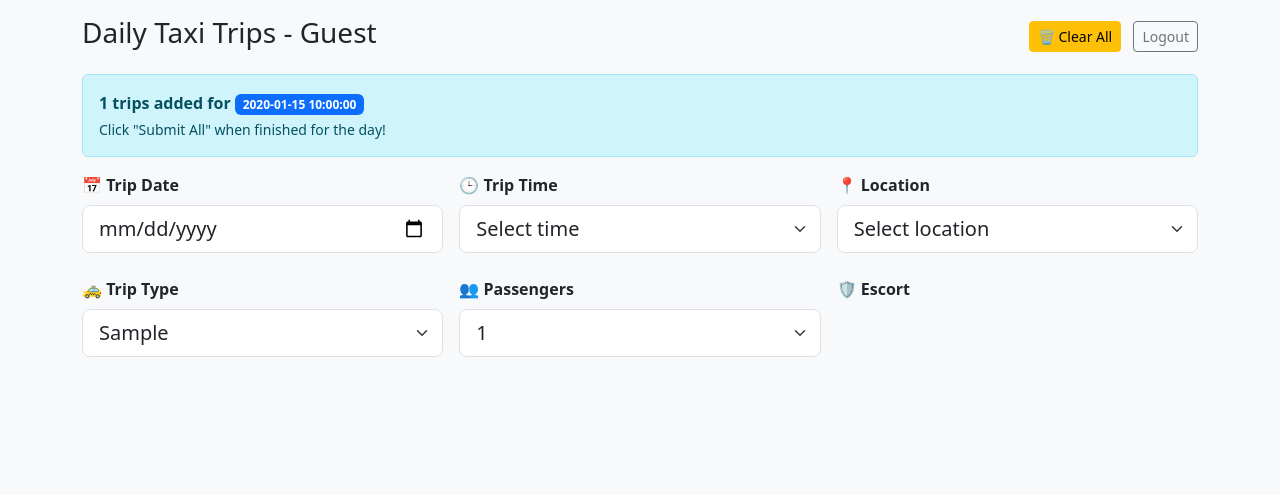
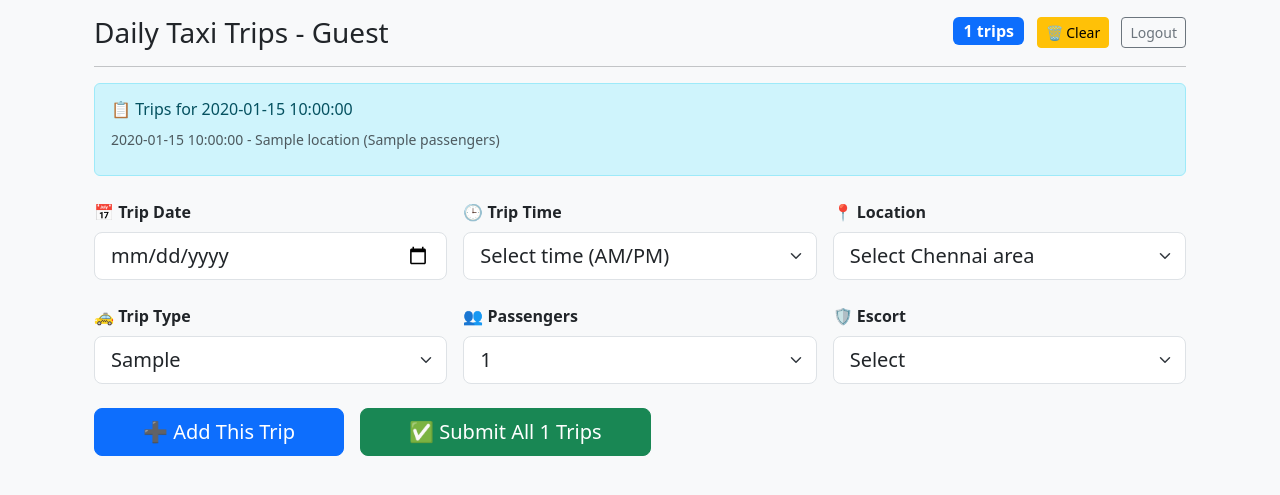
Before and after one commit to sabarish256/Daily-Trip-updation, a Flask app: template templates/trip_form.html in a window 1280 px wide. Shown: the top 495 px of the page. Run offline with Flask 3, Linux system fonts and the light colour scheme; the template is opened without the code that fills it: most values are stand-ins (such as "Sample title", 1, 10 or a date in 2020).

Commit message:
Update trip_form.html

```diff
--- a/templates/trip_form.html
+++ b/templates/trip_form.html
@@ -6,23 +6,34 @@
     <link href="https://cdn.jsdelivr.net/npm/bootstrap@5.3.2/dist/css/bootstrap.min.css" rel="stylesheet">
 </head>
 <body class="bg-light">
-<div class="container py-3">
-    <div class="d-flex justify-content-between align-items-center mb-3">
-        <h3>Daily Taxi Trips - {{ username|default('Guest') }}</h3>
+<div class="container py-3 px-2 px-md-4">
+    <div class="d-flex justify-content-between align-items-center mb-3 flex-wrap">
+        <h3 class="mb-2 mb-md-0">Daily Taxi Trips - {{ username|default('Guest') }}</h3>
         <div>
-            <a href="{{ url_for('clear_trips') }}" class="btn btn-warning btn-sm me-2">🗑️ Clear All</a>
+            {% if trips %}
+            <span class="badge bg-primary fs-6 me-2">{{ trips|length }} trips</span>
+            {% endif %}
+            <a href="{{ url_for('clear_trips') }}" class="btn btn-warning btn-sm me-2">🗑️ Clear</a>
             <a href="{{ url_for('logout') }}" class="btn btn-outline-secondary btn-sm">Logout</a>
         </div>
     </div>
+    <hr class="my-3">
 
     {% if trips %}
-    <div class="alert alert-info">
-        <strong>{{ trips|length }} trips added for <span class="badge bg-primary">{{ trip_date }}</span></strong>
-        <small class="d-block mt-1">Click "Submit All" when finished for the day!</small>
+    <div class="alert alert-info mb-4">
+        <h6>📋 Trips for {{ trip_date }}</h6>
+        <div class="row text-small">
+            {% for trip in trips %}
+            <div class="col-md-6 mb-2">
+                <small class="text-muted">{{ trip.time }} - {{ trip.location }} ({{ trip.passengers }})</small>
+            </div>
+            {% endfor %}
+        </div>
     </div>
     {% endif %}
 
     <form method="post">
+        <!-- DATE, TIME, LOCATION ROW -->
         <div class="row g-3 mb-4">
             <div class="col-12 col-md-4">
                 <label class="form-label fw-bold">📅 Trip Date</label>
@@ -32,7 +43,7 @@
             <div class="col-12 col-md-4">
                 <label class="form-label fw-bold">🕒 Trip Time</label>
                 <select class="form-select form-select-lg" name="trip_time" required>
-                    <option value="">Select time</option>
+                    <option value="">Select time (AM/PM)</option>
                     {% for t in time_options %}
                         <option value="{{ t }}">{{ t }}</option>
                     {% endfor %}
@@ -41,13 +52,15 @@
             <div class="col-12 col-md-4">
                 <label class="form-label fw-bold">📍 Location</label>
                 <select class="form-select form-select-lg" name="location" required>
-                    <option value="">Select location</option>
+                    <option value="">Select Chennai area</option>
                     {% for loc in locations %}
                         <option value="{{ loc }}">{{ loc }}</option>
                     {% endfor %}
                 </select>
             </div>
         </div>
+
+        <!-- TRIP TYPE, PASSENGERS, ESCORT ROW -->
         <div class="row g-3 mb-4">
             <div class="col-12 col-md-4">
                 <label class="form-label fw-bold">🚕 Trip Type</label>
@@ -67,4 +80,30 @@
             </div>
             <div class="col-12 col-md-4">
                 <label class="form-label fw-bold">🛡️ Escort</label>
-                <select
+                <select class="form-select form-select-lg" name="escort" required>
+                    <option value="">Select</option>
+                    {% for e in escort_options %}
+                        <option value="{{ e }}">{{ e }}</option>
+                    {% endfor %}
+                </select>
+            </div>
+        </div>
+
+        <!-- BUTTONS ROW -->
+        <div class="d-grid gap-2 d-md-flex justify-content-md-start">
+            <input type="hidden" name="action" value="add_trip">
+            <button type="submit" class="btn btn-primary btn-lg px-5 me-md-2 mb-2 mb-md-0">
+                ➕ Add This Trip
+            </button>
+            {% if trips %}
+            <input type="hidden" name="action" value="submit_all">
+            <button type="submit" formaction="{{ url_for('trip_form') }}"
+                    class="btn btn-success btn-lg px-5">
+                ✅ Submit All {{ trips|length }} Trips
+            </button>
+            {% endif %}
+        </div>
+    </form>
+</div>
+</body>
+</html>
```
